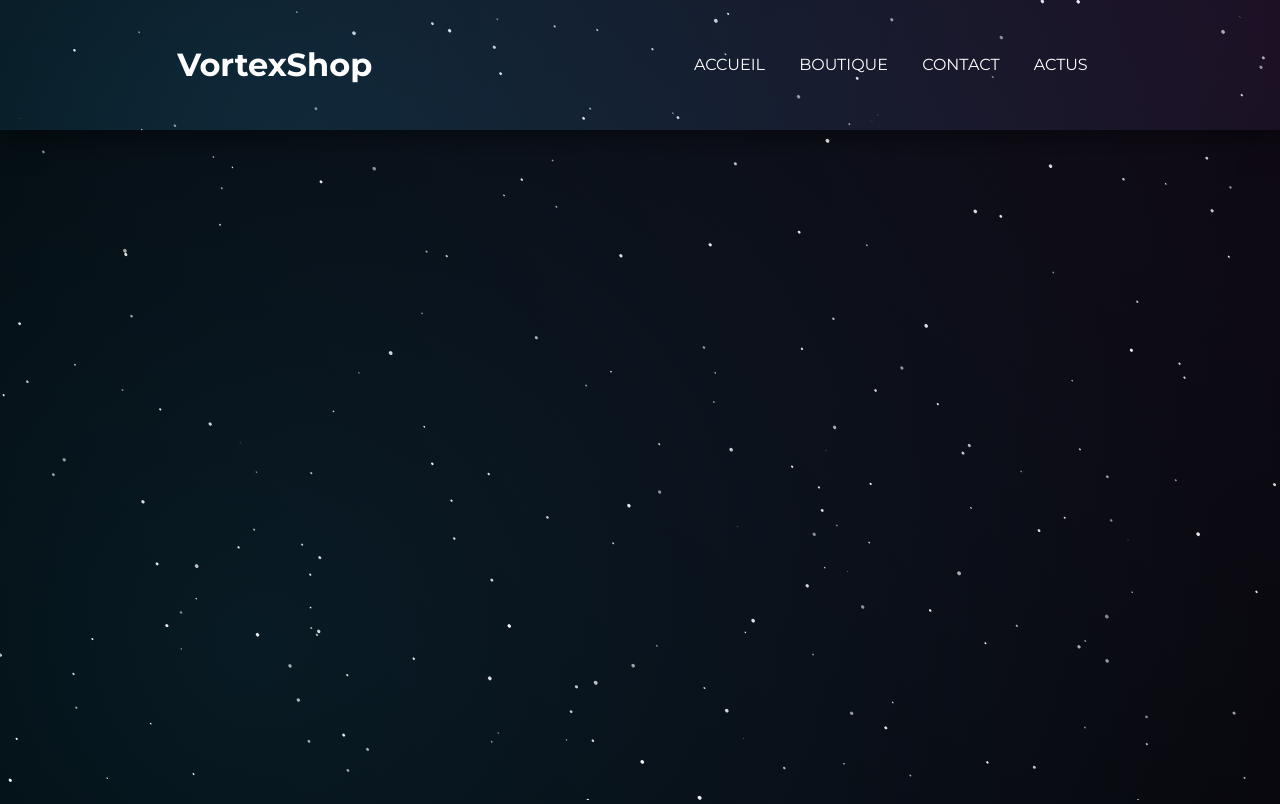
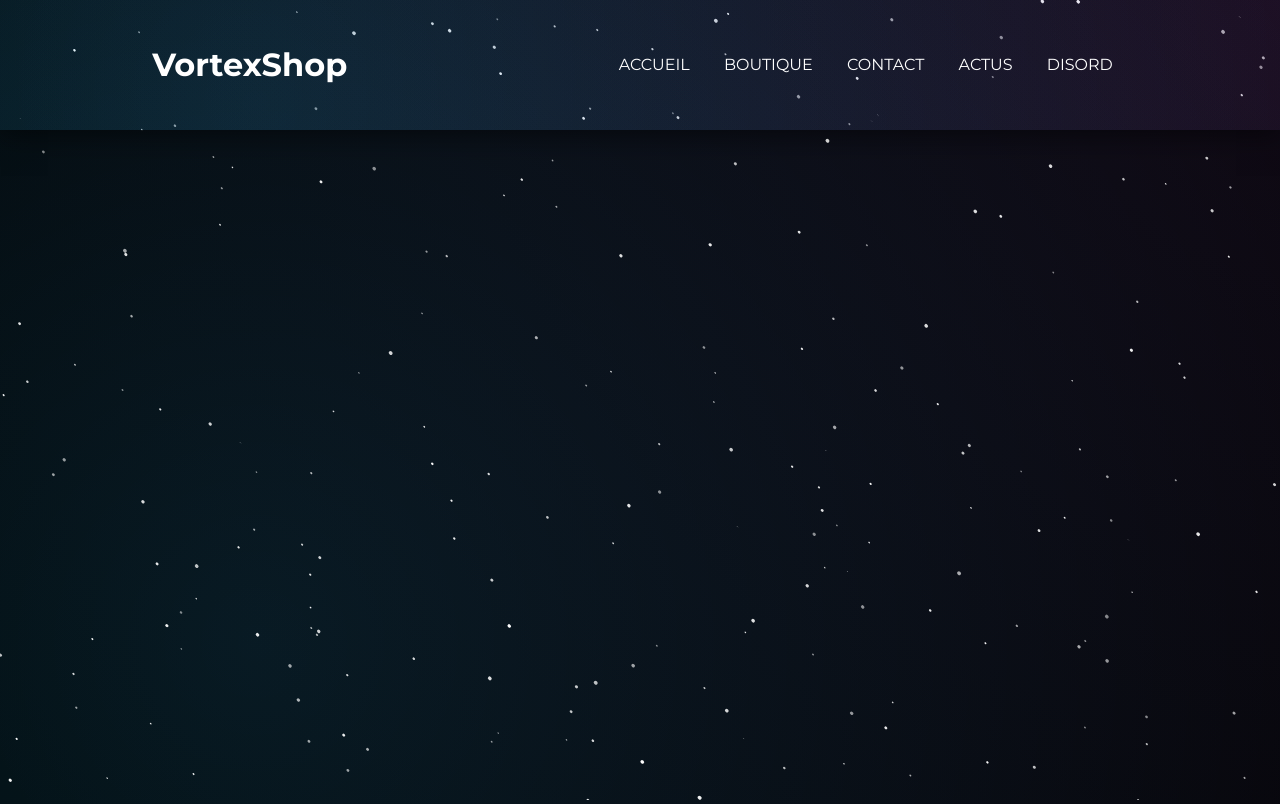
Before and after one commit to vortexshop/vortexshop.github.io, a plain HTML site: page index.html in a window 1280 px wide. Drawn offline with Linux system fonts and the light colour scheme.

Commit message:
Update index.html

```diff
--- a/index.html
+++ b/index.html
@@ -1,5 +1,6 @@
 <!DOCTYPE html>
 <html lang="fr">
+
 <head>
     <meta charset="UTF-8">
     <meta name="viewport" content="width=device-width, initial-scale=1.0">
@@ -7,6 +8,7 @@
     <link rel="stylesheet" href="public/style.css">
     <script src="public/app.js" defer></script>
 </head>
+
 <body>
     <canvas></canvas>
     <header class="header">
@@ -16,7 +18,10 @@
             <a href="#">Boutique</a>
             <a href="#">Contact</a>
             <a href="#">Actus</a>
+            <a href="https://discord.gg/TmfkBUWQgQ" target="_BLANK"> Disord
+            </a>
         </nav>
     </header>
 </body>
+
 </html>
```
